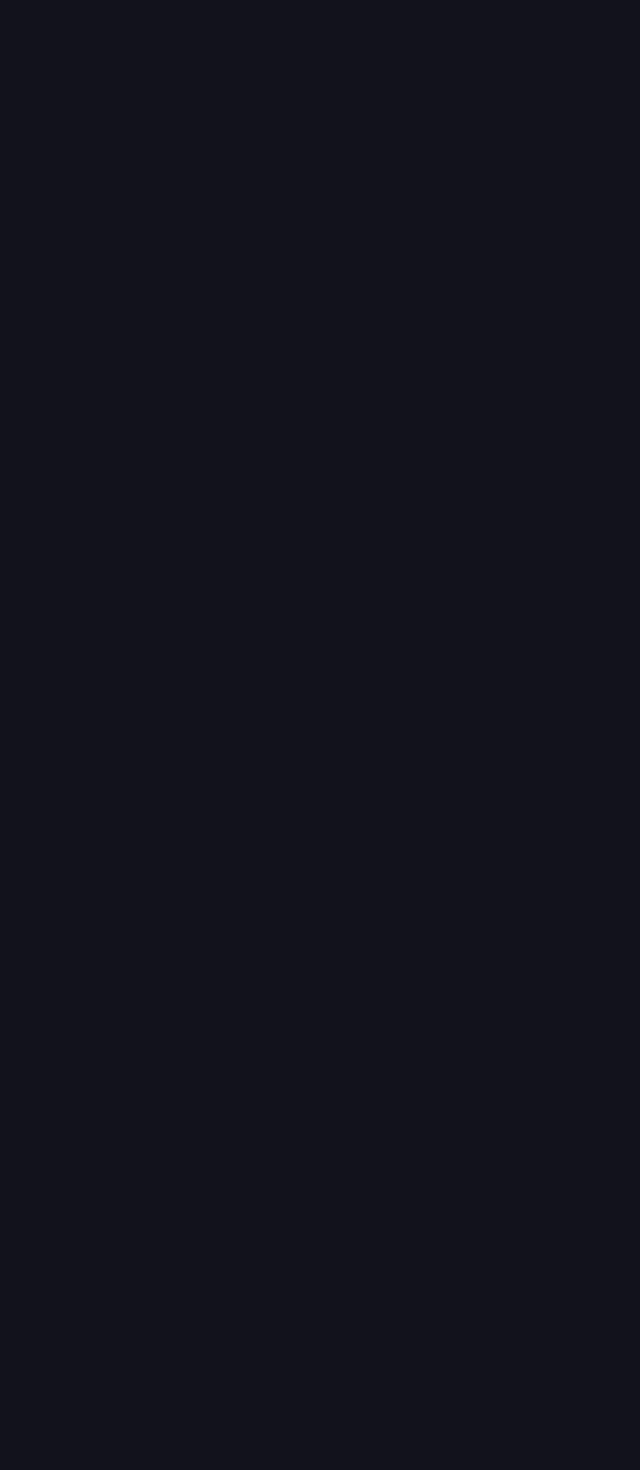
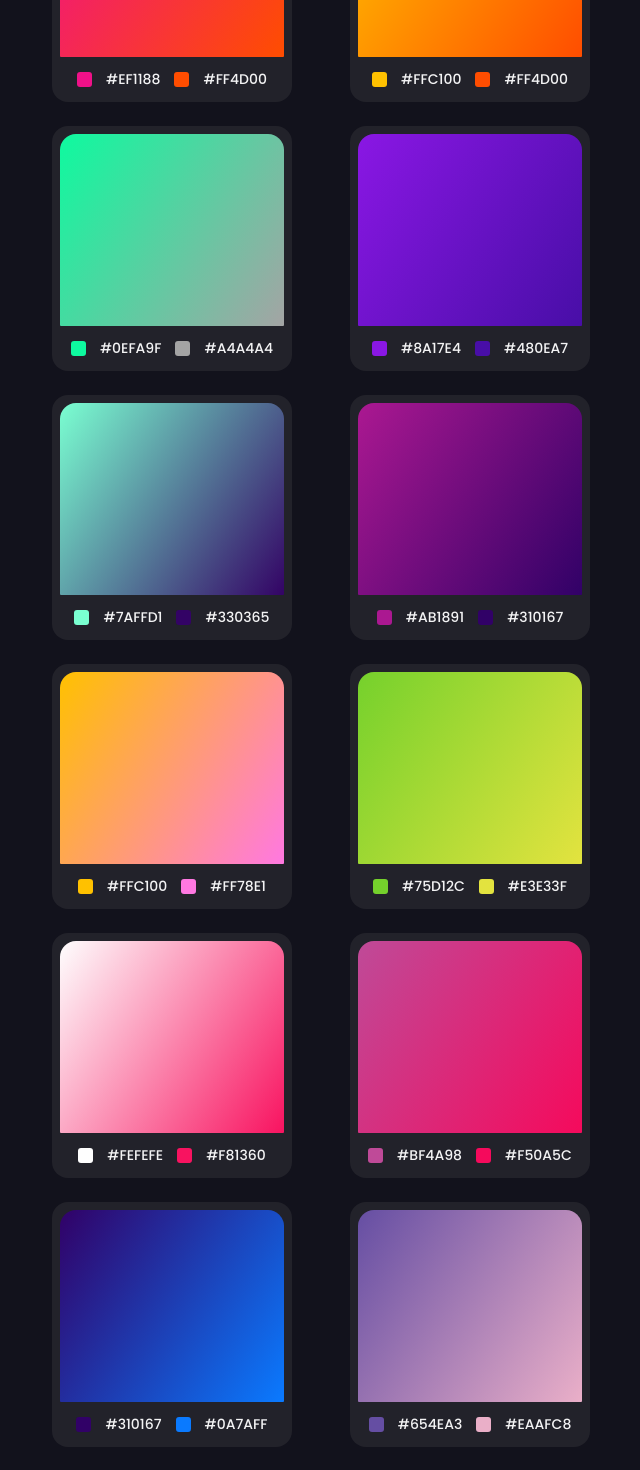
Before and after one commit to Leosousa-dev/gradienthub, a Next.js app: page / in a window 1280 px wide. Shown: the part 1320-2790 px from the top of the page, without its empty margins (319-959 px from the left). Before the commit the page ends 989 px from the top, so only its background shows below. Built offline with nearby package versions, Linux system fonts and the light colour scheme.

Commit message:
production commit

```diff
--- a/src/app/head.tsx
+++ b/src/app/head.tsx
@@ -3,7 +3,7 @@ export default function Head() {
     <>
       <title>Gradienhub</title>
       <meta content="width=device-width, initial-scale=1" name="viewport" />
-      <meta name="description" content="Generated by create next app" />
+      <meta name="description" content="Encontre gradientes vibrante e atraentes para melhorar a aparência da sua interface de usuário com facilidade. Nossa ampla gama de opções fornece soluções para designers de UI e programadores. Experimente agora!" />
       <link rel="icon" href="/favicon.png" />
     </>
   )
--- a/src/components/sectionGradients/gradients.tsx
+++ b/src/components/sectionGradients/gradients.tsx
@@ -8,7 +8,7 @@ const GradientSection = ()=>{
         <section className={styles.section}>
             <ul className={styles.listCards}>
                {gradients.map((gradeint,id )=>(
-                    <Card key={id} colors={gradeint.colors}/>
+                   <li key={id}><Card key={id} colors={gradeint.colors}/></li>
                ))}
             </ul>
         </section>
--- a/src/data/data.json
+++ b/src/data/data.json
@@ -1,6 +1,30 @@
 {
     "gradients":[
         {"id": 1, "colors":["#BC4E9C","#F80759"]},
-        {"id": 2, "colors":["#4AE0F9","#3B94F0"]}
+        {"id": 2, "colors":["#4AE0F9","#3B94F0"]},
+        {"id": 3, "colors":["#FF78E1","#B413DC"]},
+        {"id": 4, "colors":["#A5FF7E","#7AFFD1"]},
+        {"id": 5, "colors":["#EF1188","#FF4D00"]},
+        {"id": 6, "colors":["#FFC100","#FF4D00"]},
+        {"id": 7, "colors":["#0EFA9F","#A4A4A4"]},
+        {"id": 8, "colors":["#8A17E4","#480EA7"]},
+        {"id": 9, "colors":["#7AFFD1","#330365"]},
+        {"id": 10, "colors":["#AB1891","#310167"]},
+        {"id": 11, "colors":["#FFC100","#FF78E1"]},
+        {"id": 12, "colors":["#75D12C","#E3E33F"]},
+        {"id": 13, "colors":["#FEFEFE","#F81360"]},
+        {"id": 14, "colors":["#BF4A98","#F50A5C"]},
+        {"id": 15, "colors":["#310167","#0A7AFF"]},
+        {"id": 16, "colors":["#654EA3","#EAAFC8"]},
+        {"id": 17, "colors":["#C6FF1A","#FEFEFE"]},
+        {"id": 18, "colors":["#BC4E9C","#F80759"]},
+        {"id": 19, "colors":["#A3FF82","#E8E8E8"]},
+        {"id": 20, "colors":["#FD8908","#F16174"]},
+        {"id": 21, "colors":["#1CEFFF","#C0C0AA"]},
+        {"id": 22, "colors":["#8F2BE5","#C159F1"]},
+        {"id": 23, "colors":["#00E4F5","#D5FF9F"]},
+        {"id": 24, "colors":["#94EDF8","#745FF3"]},
+        {"id": 25, "colors":["#5038BC","#70C2DF"]},
+        {"id": 26, "colors":["#3BEEB7","#C6FF1A"]}
     ]
 }
```
